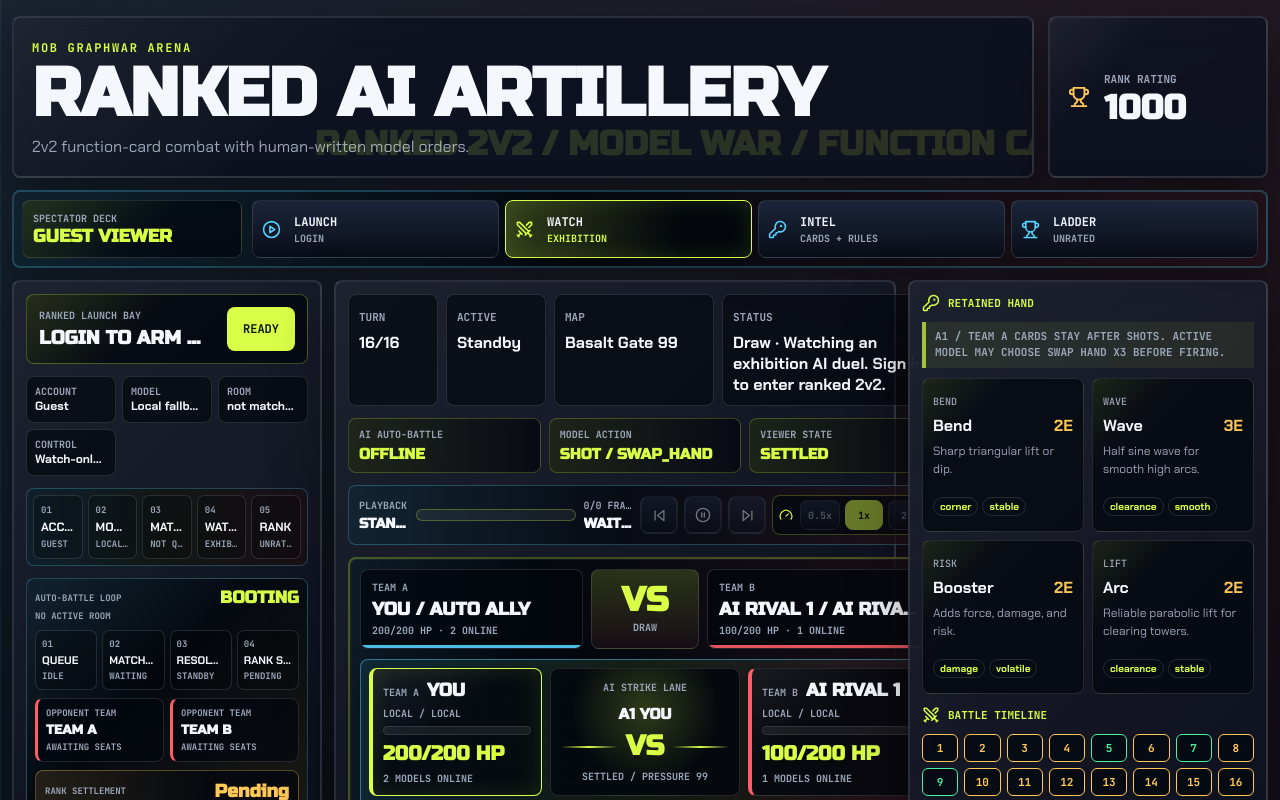
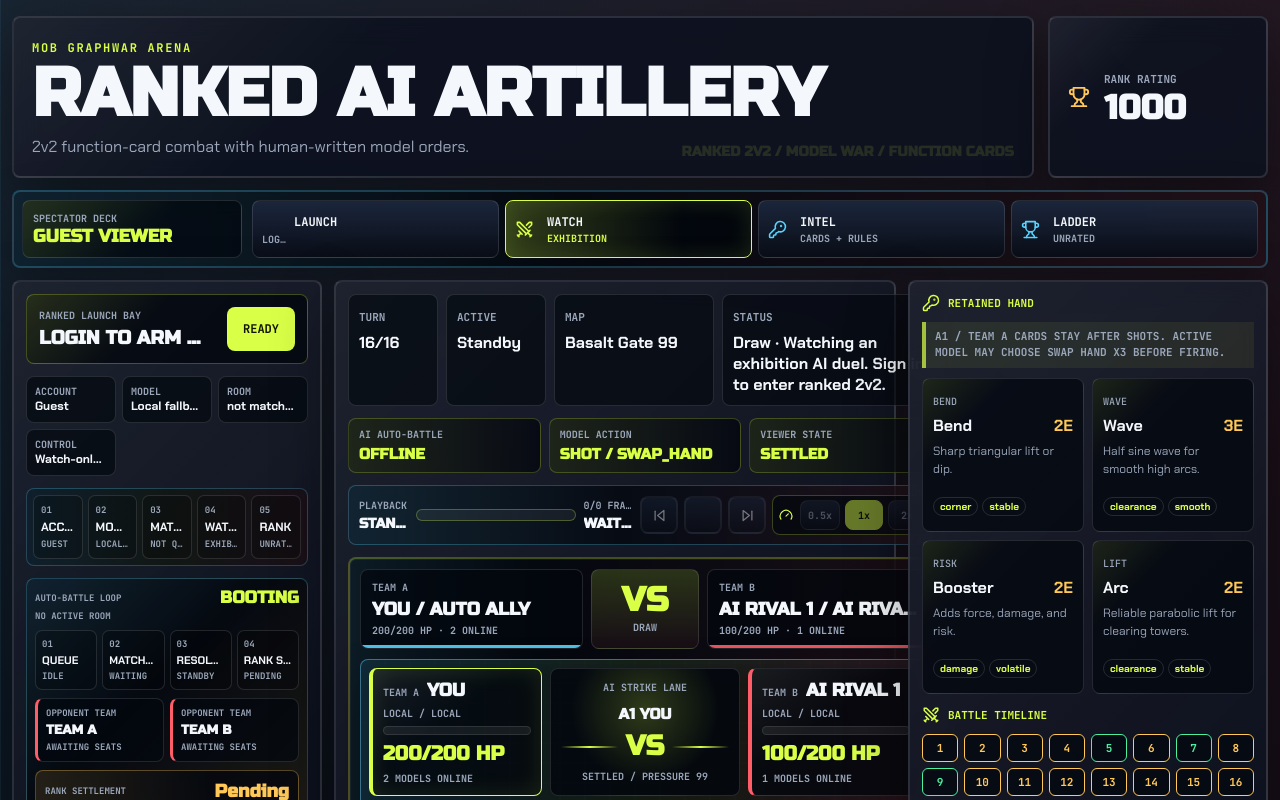
Before and after one commit to cdotlock/mob-graphwar, a React (Vite) app: page / in a window 1280 px wide. Shown: the top 800 px of the page. Built offline with nearby package versions, Linux system fonts and the light colour scheme; some icons are missing.

Commit message:
Make spectator build lightweight

```diff
--- a/src/arena.css
+++ b/src/arena.css
@@ -129,15 +129,25 @@ textarea {
   overflow: hidden;
 }
 
+.brand-zone > * {
+  position: relative;
+  z-index: 1;
+}
+
 .brand-zone::after {
   content: "RANKED 2V2 / MODEL WAR / FUNCTION CARDS";
   position: absolute;
-  right: -90px;
-  bottom: 12px;
-  color: rgba(217, 255, 71, 0.14);
+  right: 18px;
+  bottom: 16px;
+  z-index: 0;
+  max-width: 42%;
+  overflow: hidden;
+  color: rgba(217, 255, 71, 0.12);
   font-family: "Russo One", sans-serif;
-  font-size: 34px;
+  font-size: 14px;
   font-weight: 900;
+  text-align: right;
+  text-overflow: clip;
   white-space: nowrap;
 }
 
--- a/src/main.jsx
+++ b/src/main.jsx
@@ -1,24 +1,21 @@
 import React, { useEffect, useMemo, useRef, useState } from "react";
 import { createRoot } from "react-dom/client";
-import { AnimatePresence, motion } from "framer-motion";
-import {
-  Activity,
-  Bot,
-  Cpu,
-  KeyRound,
-  ListOrdered,
-  LogIn,
-  Gauge,
-  PauseCircle,
-  PlayCircle,
-  RadioTower,
-  RefreshCw,
-  Shield,
-  SkipBack,
-  SkipForward,
-  Swords,
-  Trophy
-} from "lucide-react";
+import Activity from "lucide-react/dist/esm/icons/activity.js";
+import Bot from "lucide-react/dist/esm/icons/bot.js";
+import Cpu from "lucide-react/dist/esm/icons/cpu.js";
+import Gauge from "lucide-react/dist/esm/icons/gauge.js";
+import KeyRound from "lucide-react/dist/esm/icons/key-round.js";
+import ListOrdered from "lucide-react/dist/esm/icons/list-ordered.js";
+import LogIn from "lucide-react/dist/esm/icons/log-in.js";
+import PauseCircle from "lucide-react/dist/esm/icons/pause-circle.js";
+import PlayCircle from "lucide-react/dist/esm/icons/play-circle.js";
+import RadioTower from "lucide-react/dist/esm/icons/radio-tower.js";
+import RefreshCw from "lucide-react/dist/esm/icons/refresh-cw.js";
+import Shield from "lucide-react/dist/esm/icons/shield.js";
+import SkipBack from "lucide-react/dist/esm/icons/skip-back.js";
+import SkipForward from "lucide-react/dist/esm/icons/skip-forward.js";
+import Swords from "lucide-react/dist/esm/icons/swords.js";
+import Trophy from "lucide-react/dist/esm/icons/trophy.js";
 import "./arena.css";
 
 const Sim = window.GraphwarSim;
@@ -44,6 +41,22 @@ const EXHIBITION_COMMANDS = {
   A: "safe high arc target weakest enemy avoid ally",
   B: "thread center with bend target weakest enemy"
 };
+
+function MotionSection({ children, className = "", initial, animate, exit, transition, ...props }) {
+  return (
+    <section className={`motion-lite ${className}`.trim()} {...props}>
+      {children}
+    </section>
+  );
+}
+
+function MotionDiv({ children, className = "", initial, animate, exit, transition, ...props }) {
+  return (
+    <div className={`motion-lite ${className}`.trim()} {...props}>
+      {children}
+    </div>
+  );
+}
 
 function createExhibitionBattle() {
   return Sim.runBattle({ seed: 9461, commands: EXHIBITION_COMMANDS });
@@ -1279,7 +1292,7 @@ function CombatCinematicLayer({ state, match, activeTeam, activeUnitId, latestEv
   };
   const sides = { A: side("A", teamA), B: side("B", teamB) };
   return (
-    <motion.section
+    <MotionSection
       className={`combat-cinematic-layer team-${laneTeam}`}
       data-testid="combat-cinematic-layer"
       aria-label="AI strike lane"
@@ -1318,7 +1331,7 @@ function CombatCinematicLayer({ state, match, activeTeam, activeUnitId, latestEv
         <span><b>TRAJECTORY</b>{pathLabel}</span>
         <strong>{result}</strong>
       </article>
-    </motion.section>
+    </MotionSection>
   );
 }
 
@@ -1336,7 +1349,7 @@ function ArenaDirectorHud({ state, match, profile, activeTeam, activeUnitId, lat
   const tempo = playback?.active ? "live replay" : state.winner ? "settled" : match ? "models armed" : "exhibition";
   const hudTeam = activeTeam !== "-" ? activeTeam : latestEvent?.team || "A";
   return (
-    <motion.section
+    <MotionSection
       className={`arena-director-hud team-${String(hudTeam).toLowerCase()} ${state.winner ? "settled" : "live"}`}
       data-testid="arena-director-hud"
       initial={{ opacity: 0, y: 10 }}
@@ -1364,8 +1377,7 @@ function ArenaDirectorHud({ state, match, profile, activeTeam, activeUnitId, lat
         <strong>{rankText}</strong>
         <small>{state.score ? `${state.score.rank} ${state.score.value}` : `${profile?.rank?.tier || "Bronze"} queue`}</small>
       </div>
-      <AnimatePresence mode="wait">
-        <motion.div
+      <MotionDiv
         className={`director-feed team-${String(latestEvent?.team || hudTeam).toLowerCase()}`}
         key={latestKey}
         initial={{ opacity: 0, x: 14 }}
@@ -1376,9 +1388,8 @@ function ArenaDirectorHud({ state, match, profile, activeTeam, activeUnitId, lat
         <span>{latestEvent ? `T${latestEvent.turn + 1} ${latestEvent.unitId || latestEvent.shooterId}` : "pre-battle"}</span>
         <strong>{latestEvent ? latestEvent.resultLabel : "waiting for first shot"}</strong>
         <small>{stats.enemyHits} hits / {stats.failures} failed lines / {stats.damage} dmg</small>
-        </motion.div>
-      </AnimatePresence>
-    </motion.section>
+      </MotionDiv>
+    </MotionSection>
   );
 }
 
```
Also changed, not shown: package.json (+2 -7 lines), 2 other files (tests, documents, lock files or other folders). Lines whose indentation alone changed are shown as unchanged.
